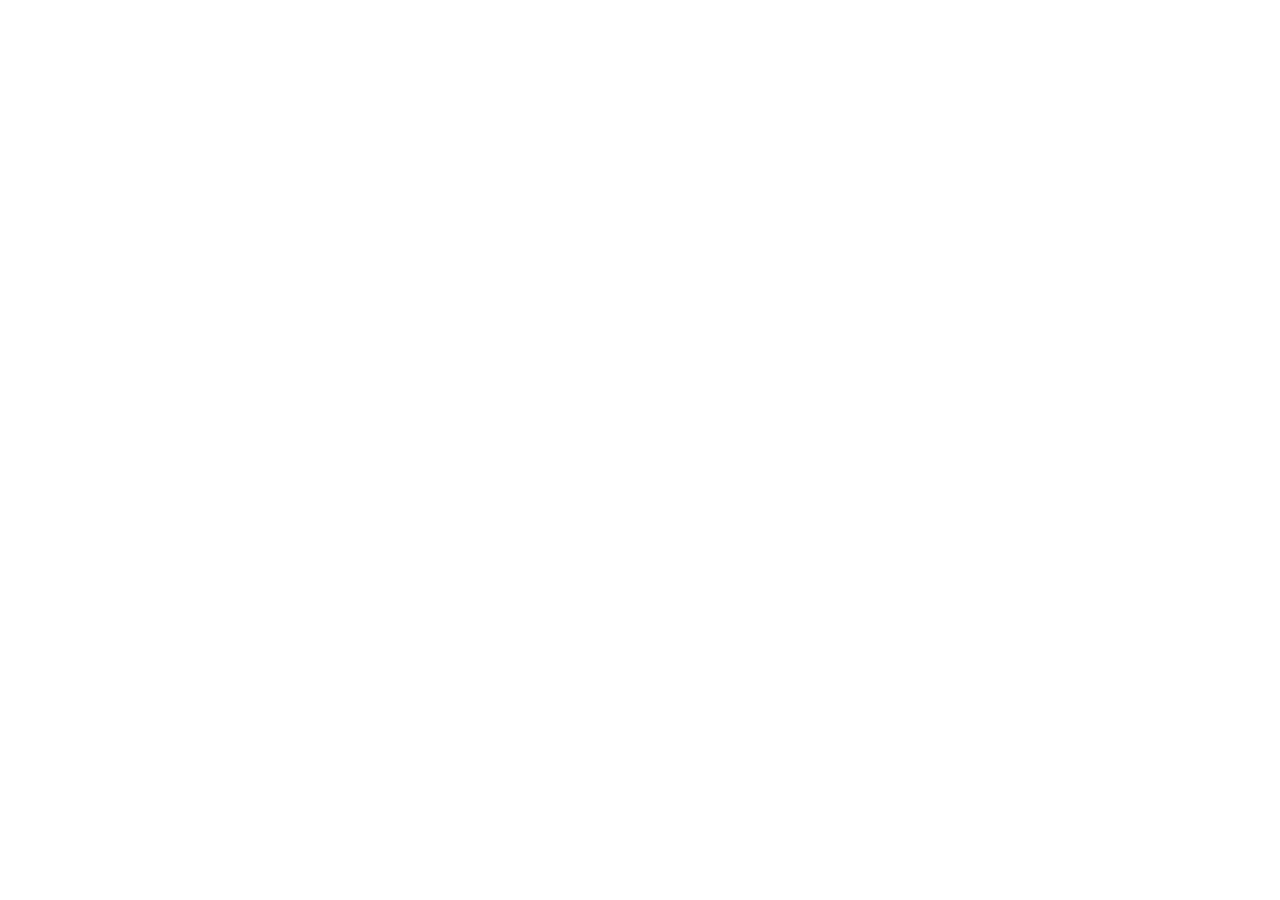
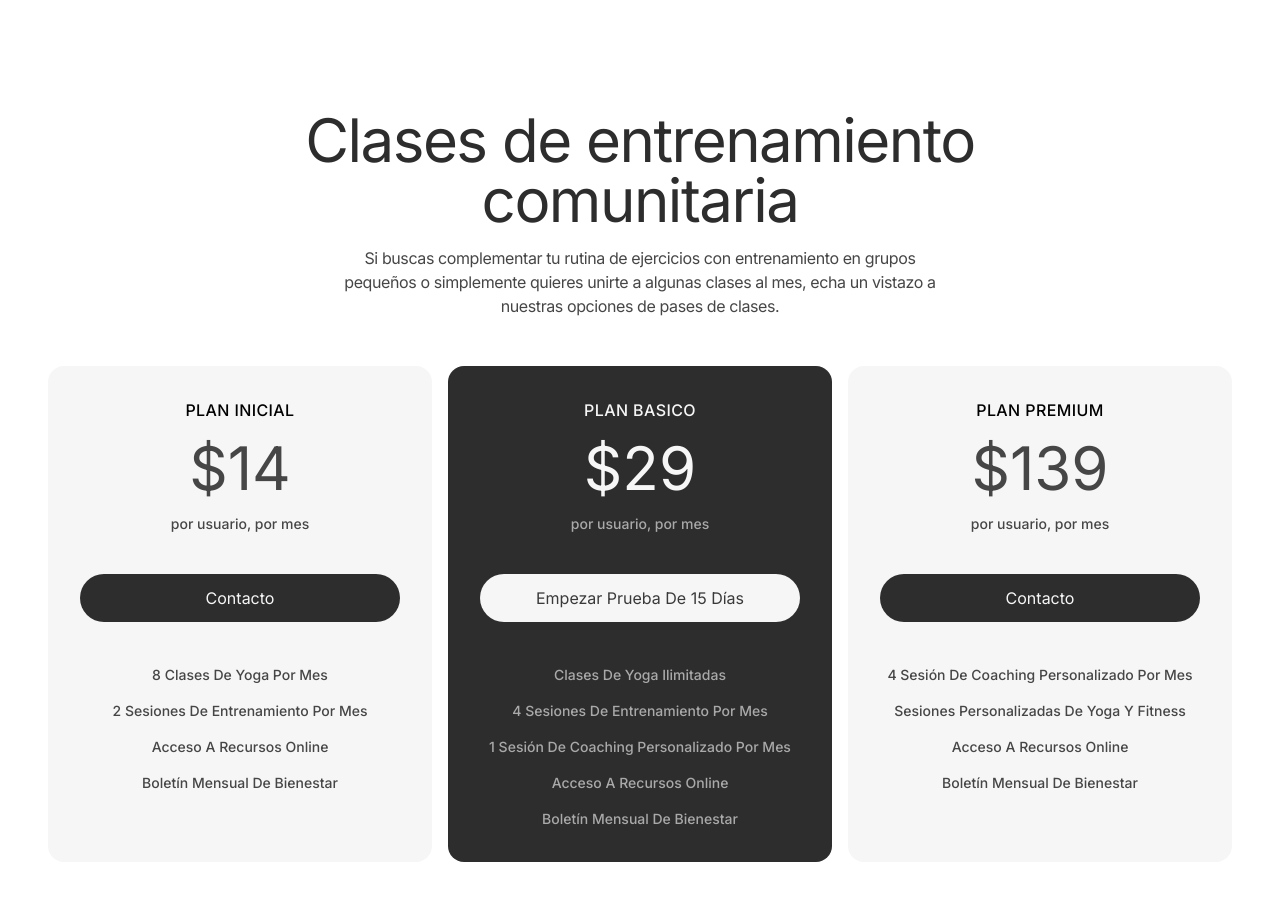
Before and after one commit to Diego-fdev/align, a React (Vite) app: page / in a window 1280 px wide. Shown: the part 4270-5170 px from the top of the page. Before the commit the page ends 4324 px from the top, so only its background shows below. Built offline with nearby package versions, Linux system fonts and the light colour scheme.

Commit message:
añadida la seccion planes de la pagina principal

```diff
--- a/src/App.jsx
+++ b/src/App.jsx
@@ -4,6 +4,7 @@
 import Nav from "./components/Nav";
 import SectionEquipo from "./components/SectionEquipo";
 import SectionOferta from "./components/SectionOferta";
+import SectionPlanes from "./components/SectionPlanes";
 import SectionReviews from "./components/SectionReviews";
 
 function App() {
@@ -16,6 +17,7 @@
       <SectionEquipo />
       <SectionReviews />
       <SectionOferta />
+      <SectionPlanes />
     </>
   );
 }
--- /dev/null
+++ b/src/components/SectionPlanes.jsx
@@ -0,0 +1,69 @@
+import CardPlan from "./cards/CardPlan";
+import CustomMainSection from "./CustomMainSection";
+
+const listadoPlanes = [
+  {
+    id: 1,
+    nombre: "plan inicial",
+    costo: 14,
+    beneficios: [
+      "8 clases de yoga por mes",
+      "2 sesiones de entrenamiento por mes",
+      "acceso a recursos online",
+      "boletín mensual de bienestar",
+    ],
+  },
+  {
+    id: 2,
+    nombre: "plan basico",
+    costo: 29,
+    beneficios: [
+      "clases de yoga ilimitadas",
+      "4 sesiones de entrenamiento por mes",
+      "1 sesión de coaching personalizado por mes",
+      "acceso a recursos online",
+      "boletín mensual de bienestar",
+    ],
+  },
+  {
+    id: 3,
+    nombre: "plan premium",
+    costo: 139,
+    beneficios: [
+      "4 sesión de coaching personalizado por mes",
+      "sesiones personalizadas de yoga y fitness",
+      "acceso a recursos online",
+      "boletín mensual de bienestar",
+    ],
+  },
+];
+
+export default function SectionPlanes() {
+  return (
+    <CustomMainSection customStyles="flex flex-col gap-12">
+      <header className="w-full flex flex-col items-center gap-4">
+        <h2 className="text-4xl tracking-tight text-center max-w-[400px] sm:max-w-[500px] mx-auto sm:text-5xl md:text-[54px] md:max-w-[600px] xl:max-w-[700px] xl:text-6xl 2xl:text-[67px]">
+          Clases de entrenamiento comunitaria
+        </h2>
+        <p className="text-sm tracking-tight text-center max-w-[500px] xl:max-w-[600px] xl:text-base 2xl:text-lg 2xl:max-w-[650px]">
+          Si buscas complementar tu rutina de ejercicios con entrenamiento en
+          grupos pequeños o simplemente quieres unirte a algunas clases al mes,
+          echa un vistazo a nuestras opciones de pases de clases.
+        </p>
+      </header>
+      <div className="main-content-planes grid gap-8 max-w-[500px] mx-auto w-full md:grid-cols-2 md:max-w-full lg:grid-cols-3 lg:gap-4">
+        {listadoPlanes.map((plan) => (
+          <CardPlan
+            key={plan.id}
+            nombrePlan={plan.nombre}
+            costo={plan.costo}
+            listadoBeneficios={plan.beneficios}
+            customCardStyles={
+              plan.id === 3 && "md:col-start-2 md:row-start-1 lg:col-start-3"
+            }
+          />
+        ))}
+      </div>
+    </CustomMainSection>
+  );
+}
```
